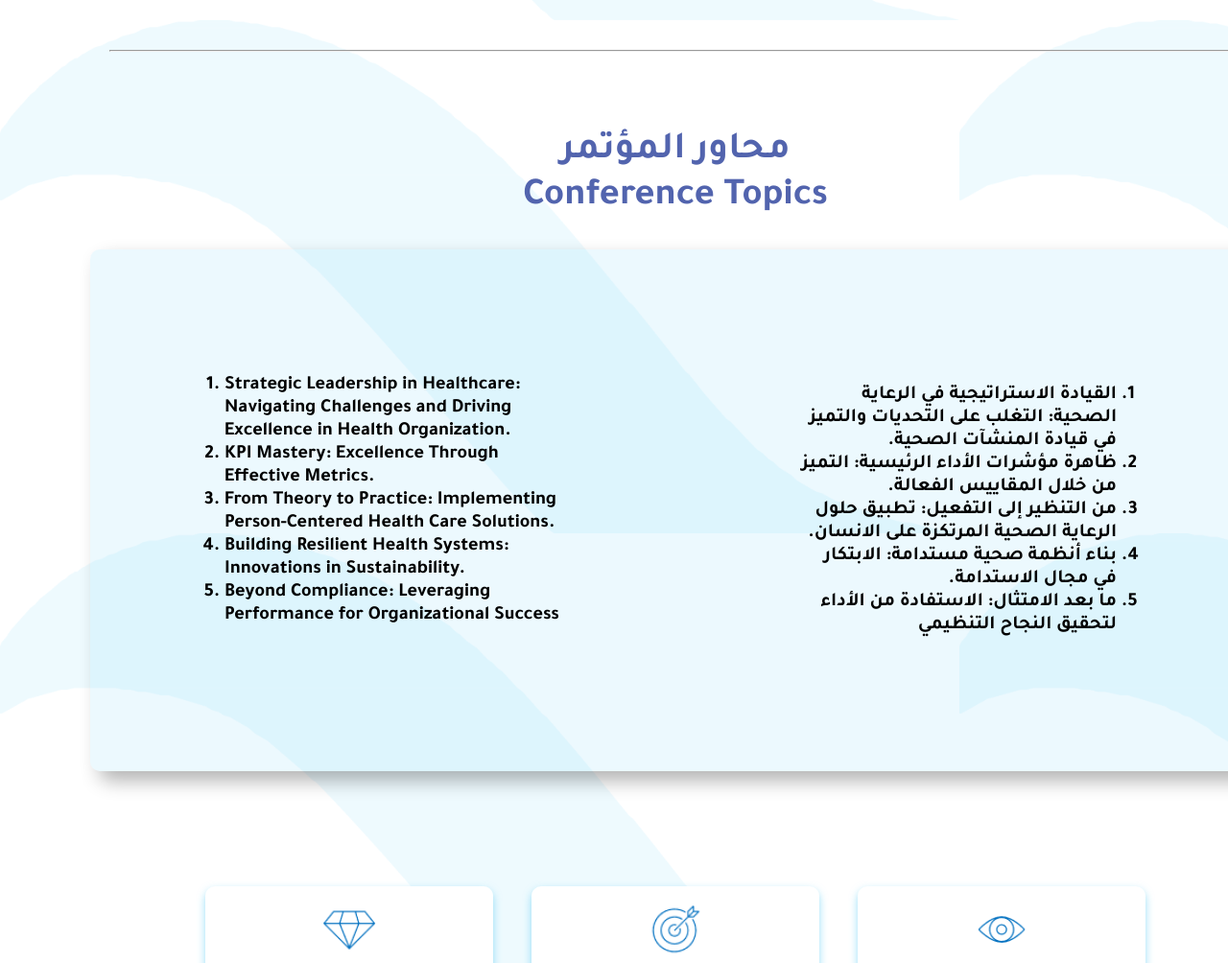
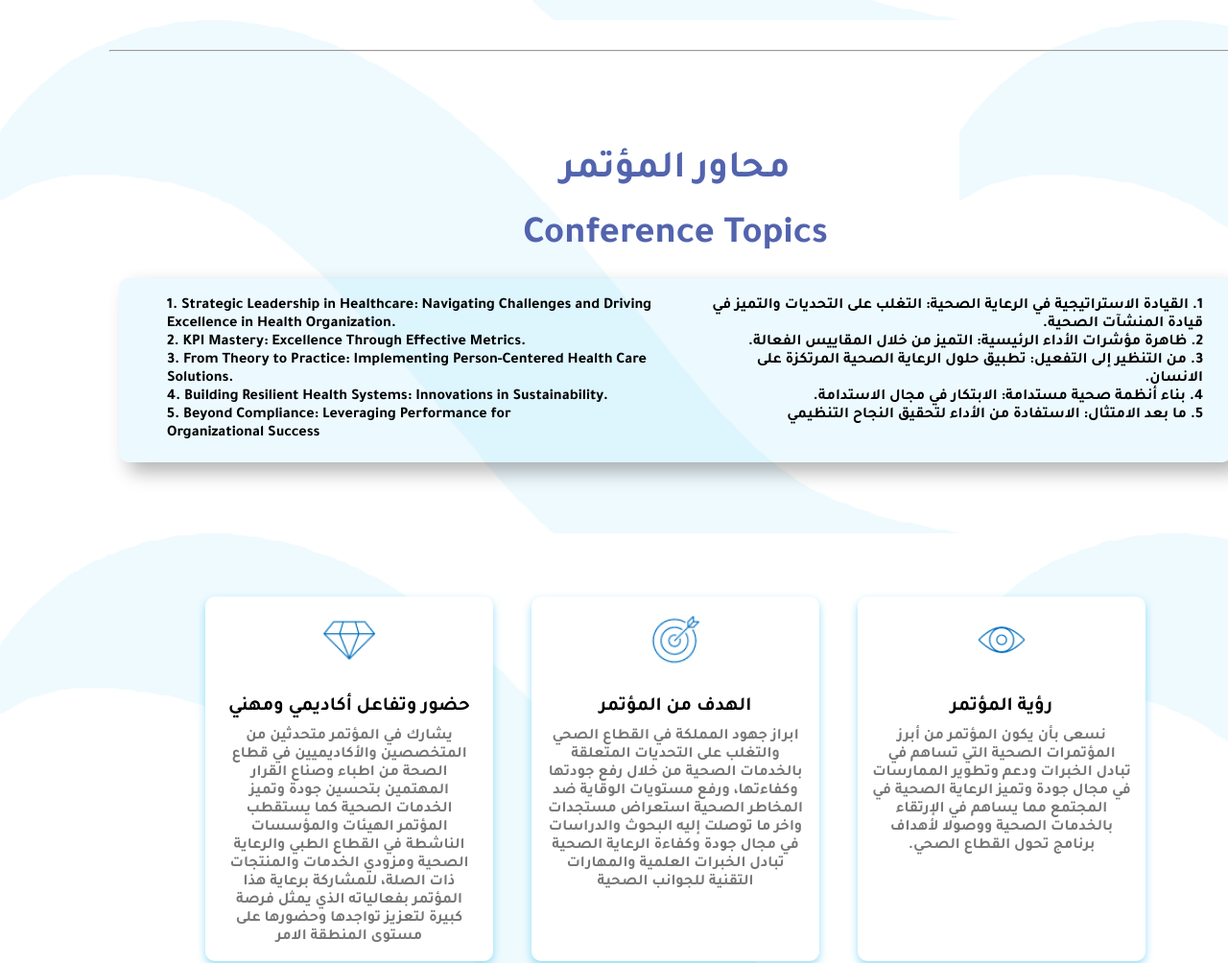
Before and after one commit to Ahmedelfeky1/international-healh, a plain HTML site: page index.html in a window 1280 px wide. Shown: the part 2120-3124 px from the top of the page at 96% size. Drawn offline with Linux system fonts and the light colour scheme.

Commit message:
modified:   css/style.css

```diff
--- a/css/style.css
+++ b/css/style.css
@@ -96,7 +96,6 @@ a{
     .nav-links.active {
         display: flex;
     }
-
     .burger {
         display: flex;
     }
@@ -118,50 +117,30 @@ a{
     margin: 4px 0; /* مسافة بين كل خط والآخر */
     transition: all 0.3s ease;
 }
-
 /* جعل الـ burger يظهر في الشاشات الصغيرة */
 @media screen and (max-width: 768px) {
     .burger {
         display: flex;
     }
 }
-
-
-
-
-
-
-
-
-
-
-
-
-
-
-
 .slider {
     width: 100%;
     margin: 50px auto;
     overflow: hidden;
     position: relative;
 }
-
 .slides {
     display: flex;
     transition: transform 0.5s ease-in-out;
     flex-direction: row-reverse;
 }
-
 .slide {
     min-width: 100%;
     position: relative;
 }
-
 .slide img {
     width: 100%;
 }
-
 /* text img*/
 .caption {
     position: absolute;
@@ -188,7 +167,6 @@ font-weight: 900;
 width: 600px;
 }
 
-
 /* arrow */
 .arrow {
     position: absolute;
@@ -212,8 +190,6 @@ width: 600px;
 }
 
     /* supporter */
-
-
 .Supporter{
     margin: 30px;
     border-radius: 10px;
@@ -251,8 +227,6 @@ main .text-sup5{
     color: var(--blue);
     font-weight: 700;
 }
-
-
     /* about */
 .about{
     text-align: center;
@@ -284,36 +258,64 @@ main .text-sup5{
     font-size: 40px;
     text-transform: capitalize;
 }
-.lists{
-    display: flex;
-    margin: 30px;
+.Conference-Topics {
+    padding: 20px; /* إضافة مسافة داخلية */
+    max-width: 1200px; /* تحديد أقصى عرض */
+    margin: auto; /* مركزية المحتوى */
+}
+
+/* تنسيق العناوين */
+.Conference-Topics h2 {
+    text-align: center; /* توسيط العناوين */
+    margin-bottom: 20px; /* مسافة أسفل العنوان */
+}
+
+/* تنسيق القوائم */
+.lists {
+    display: flex; /* استخدام flexbox */
+    flex-wrap: wrap; /* السماح بالتفاف العناصر */
+    justify-content: space-between; /* توزيع العناصر بالتساوي */
     background-color: #50c8f31b;
     box-shadow: 10px 10px 20px rgba(0, 0, 0, 0.3);
     padding: 10px 20px;
     border-radius: 10px;
 }
-.list-topics{
-    margin: 70px;
-    width: 40%;
-    padding: 60px;
-    list-style:circle;
-    font-weight: 400;
-    font-size: 20px;
-    list-style: 1;
-}
-.list-topics-en {
-    margin: 70px;
-    width: 40%;
-    padding: 50px;
-    list-style:circle;
-    font-weight: 400;
-    font-size: 20px;
-    text-align: left;
-}
-.list-topics-en ol li{
-direction: ltr !important;
+
+/* تنسيق قوائم المواضيع */
+.list-topics, .list-topics-en {
+    flex: 1; /* السماح بتوسيع العنصر */
+    min-width: 250px; /* الحد الأدنى للعرض */
+    margin: 10px; /* مسافة بين القوائم */
 }
 
+/* تنسيق القوائم المرتبة */
+.list-topics ol, .list-topics-en ol {
+    padding-left: 20px; /* مسافة داخلية لليسار */
+    list-style-position: inside; /* وضع علامات النقاط داخل القائمة */
+}
+
+/* ضبط النمط للكتابة باللغة العربية */
+.list-topics {
+    direction: rtl; /* اتجاه النص من اليمين إلى اليسار */
+}
+
+/* ضبط النمط للكتابة باللغة الإنجليزية */
+.list-topics-en li{
+    direction: ltr; /* اتجاه النص من اليسار إلى اليمين */
+    text-align: start;
+}
+
+/* إضافة قواعد استجابة للشاشات الصغيرة */
+@media screen and (max-width: 768px) {
+    .lists {
+        flex-direction: column; /* ترتيب العناصر عموديًا */
+        align-items: center; /* توسيط العناصر */
+    }
+    .list-topics, .list-topics-en {
+        width: 100%; /* ملء العرض بالكامل */
+        margin: 10px 0; /* مسافة عمودية بين القوائم */
+    }
+}
 .main-content {
     padding: 50px;
     margin-top: 70px;
```
